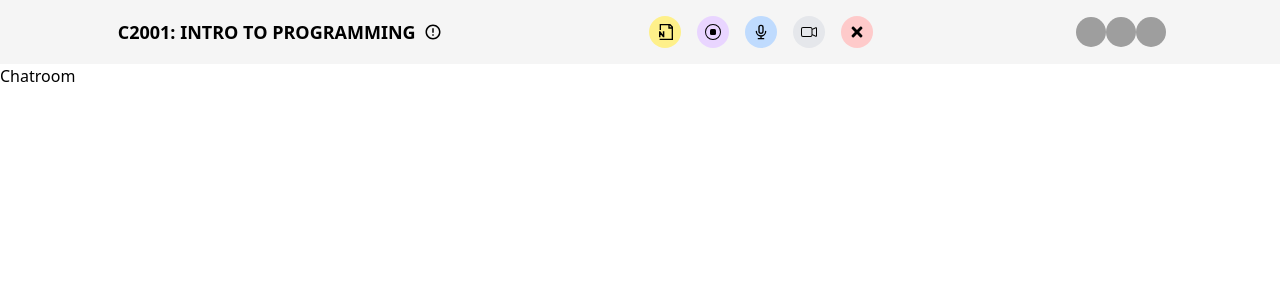
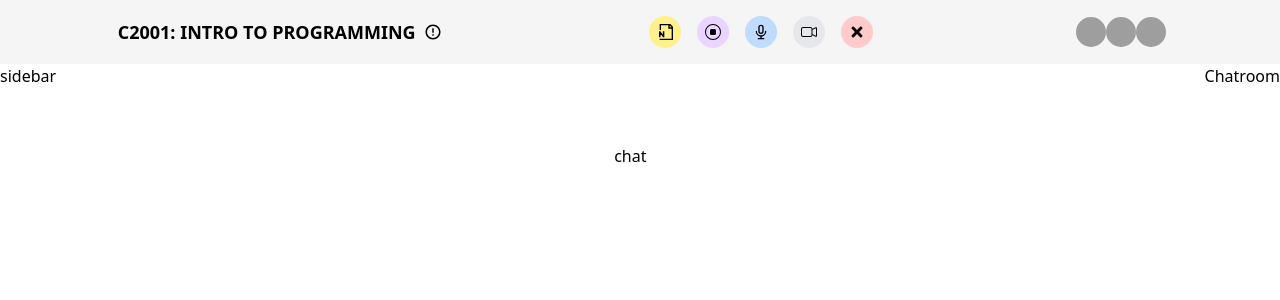
Before and after one commit to abubakarhb/interns, a React (Vite) app: page / in a window 1280 px wide. Shown: the top 300 px of the page. Built offline with nearby package versions, Linux system fonts and the light colour scheme; grey boxes are pictures that could not be loaded.

Commit message:
added charoom, chat and sidebar components

```diff
--- a/src/Components/Content.jsx
+++ b/src/Components/Content.jsx
@@ -1,9 +1,17 @@
 import React from "react";
-import Chatroom from './Chatroom'
+import Chatroom from "./Chatroom";
+import Chat from "./Chat";
+import Sidebar from "./Sidebar";
 const Content = () => {
-  return  <div >
-<Chatroom/>
-  </div>;
+  return (
+    <div className="flex justify-between">
+      <Sidebar />
+      <div className="mt-[5rem]">
+        <Chat />
+      </div>
+      <Chatroom />
+    </div>
+  );
 };
 
 export default Content;
```
